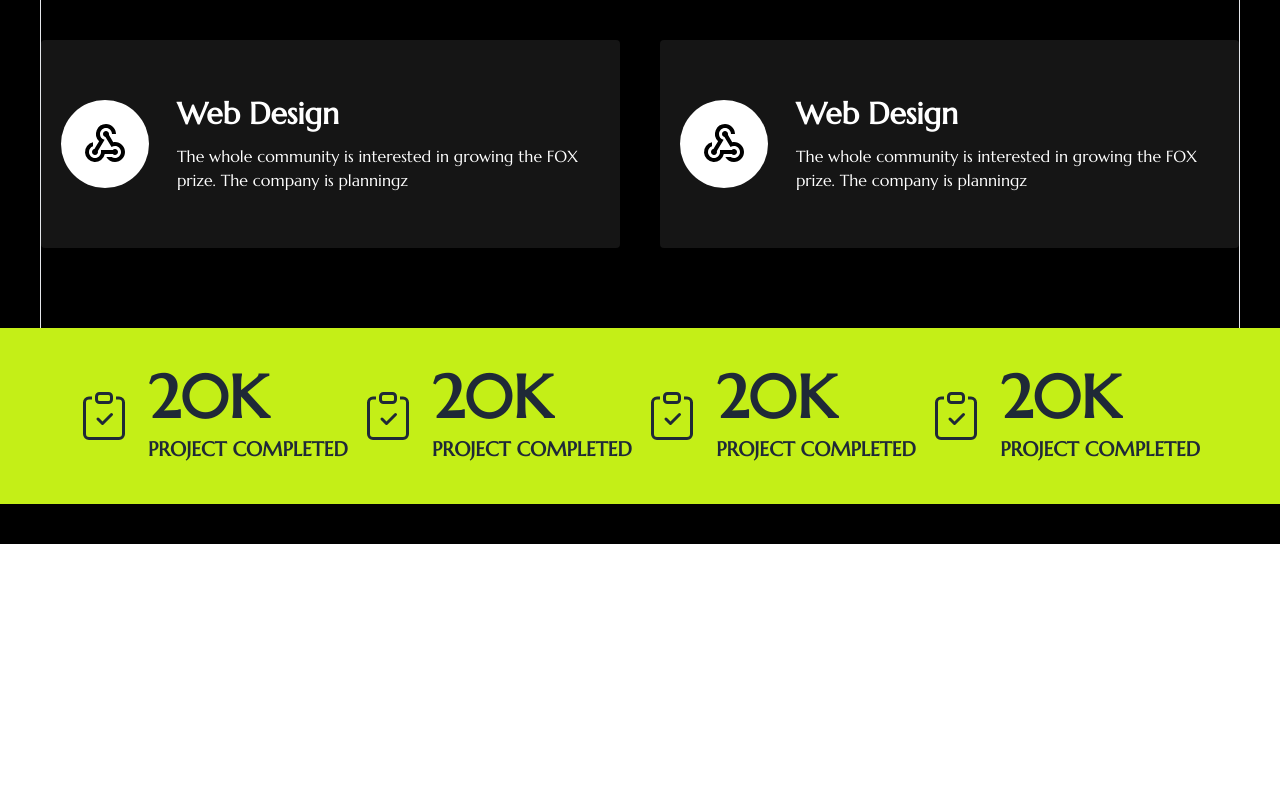
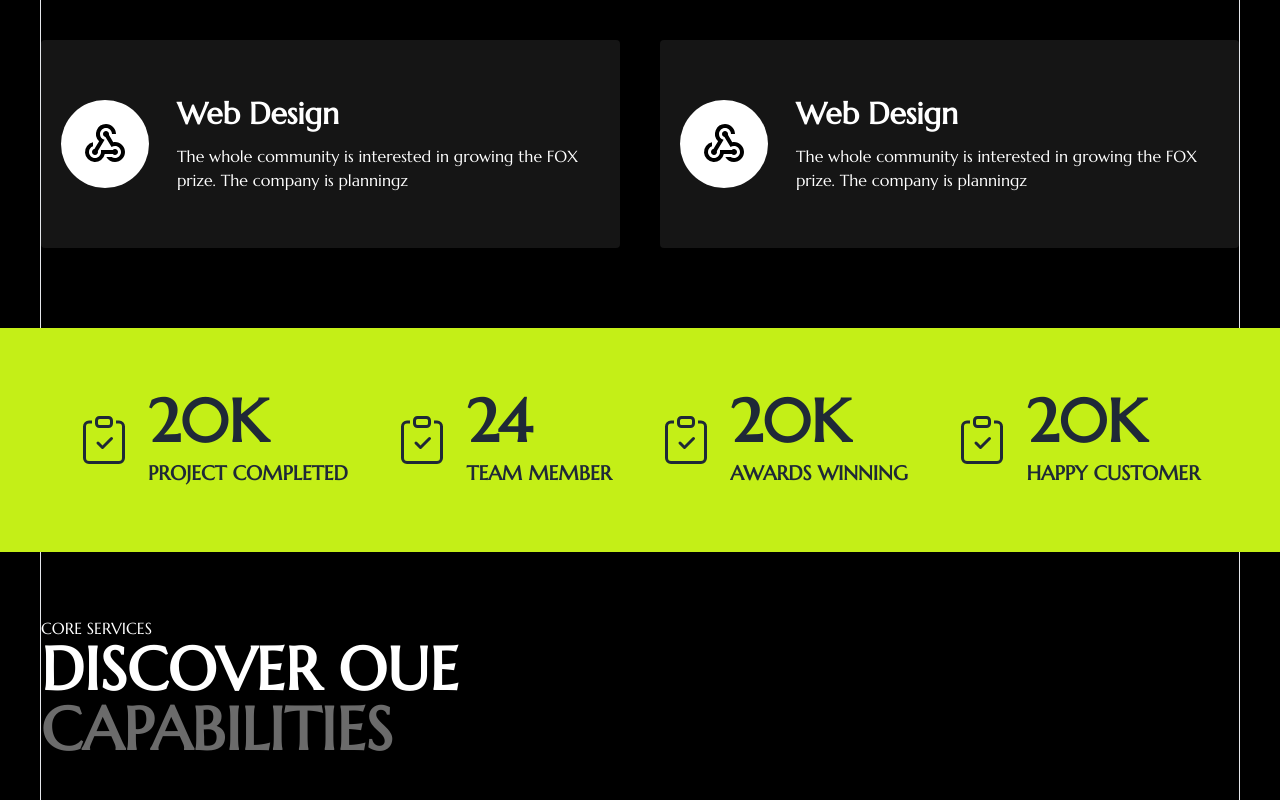
Before and after one commit to shaikTazUddin01/injaazh-client, a React (Vite) app: page / in a window 1280 px wide. Shown: the part 2446-3246 px from the top of the page. Before the commit the page ends 2990 px from the top, so only its background shows below. Built offline with nearby package versions, Linux system fonts and the light colour scheme.

Commit message:
added capabilities section

```diff
--- /dev/null
+++ b/src/component/home/Capabilities.jsx
@@ -0,0 +1,19 @@
+
+
+const Capabilities = () => {
+    return (
+        <div className="max-w-[1300px] mx-auto px-10">
+            <div className='grid grid-cols-2 gap-10 border-x pt-16'>
+                 <div className='text-white pb-10'>
+                        <h1 className="uppercase">core services</h1>
+                        <h1 className='text-6xl font-semibold uppercase'>Discover Oue <br />
+                        <span className='text-[#6b6b6b]'>capabilities</span>
+                        </h1>
+                    </div>
+
+            </div>
+        </div>
+    );
+};
+
+export default Capabilities;
--- a/src/component/home/Testimonial.jsx
+++ b/src/component/home/Testimonial.jsx
@@ -2,9 +2,9 @@
 import { BsClipboardCheck } from "react-icons/bs";
 const Testimonial = () => {
     return (
-        <div className="pb-10">
+        <div className="">
             <div className="bg-[var(--primary-color)]  ">
-                <div className="py-10 px-20 flex justify-between">
+                <div className="py-16 px-20 flex justify-between">
                     <div className="flex items-center gap-5 justify-between">
                         <div className="text-5xl">
                             <BsClipboardCheck />
@@ -19,8 +19,8 @@ const Testimonial = () => {
                             <BsClipboardCheck />
                         </div>
                         <div>
-                            <h1 className="text-6xl font-semibold">20K</h1>
-                            <p className="uppercase text-xl font-semibold mt-2">Project COmpleted</p>
+                            <h1 className="text-6xl font-semibold">24</h1>
+                            <p className="uppercase text-xl font-semibold mt-2">team member</p>
                         </div>
                     </div>
                     <div className="flex items-center gap-5">
@@ -29,7 +29,7 @@ const Testimonial = () => {
                         </div>
                         <div>
                             <h1 className="text-6xl font-semibold">20K</h1>
-                            <p className="uppercase text-xl font-semibold mt-2">Project COmpleted</p>
+                            <p className="uppercase text-xl font-semibold mt-2">awards winning</p>
                         </div>
                     </div>
                     <div className="flex items-center gap-5">
@@ -38,7 +38,7 @@ const Testimonial = () => {
                         </div>
                         <div>
                             <h1 className="text-6xl font-semibold">20K</h1>
-                            <p className="uppercase text-xl font-semibold mt-2">Project COmpleted</p>
+                            <p className="uppercase text-xl font-semibold mt-2">happy customer</p>
                         </div>
                     </div>
 
--- a/src/pages/Home.jsx
+++ b/src/pages/Home.jsx
@@ -1,5 +1,6 @@
 // import AboutSection from "../component/home/AboutSection";
 import Banner from "../component/home/Banner";
+import Capabilities from "../component/home/Capabilities";
 import CoreService from "../component/home/CoreService";
 import Target from "../component/home/Target";
 import Testimonial from "../component/home/Testimonial";
@@ -12,6 +13,7 @@ const Home = () => {
             <Target></Target>
             <CoreService></CoreService>
             <Testimonial></Testimonial>
+            <Capabilities></Capabilities>
         </div>
     );
 };
```
